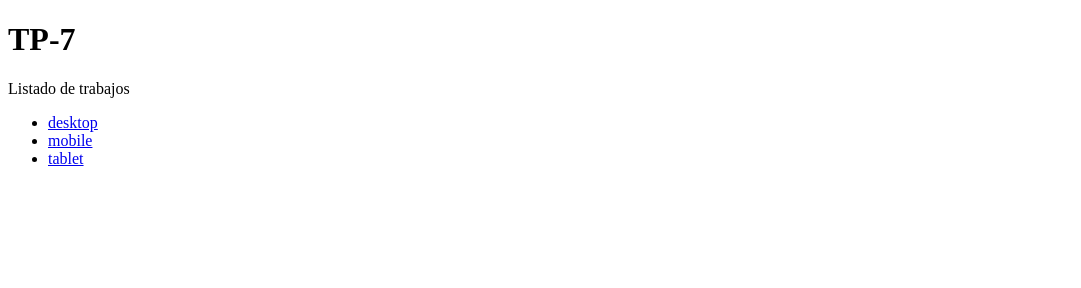
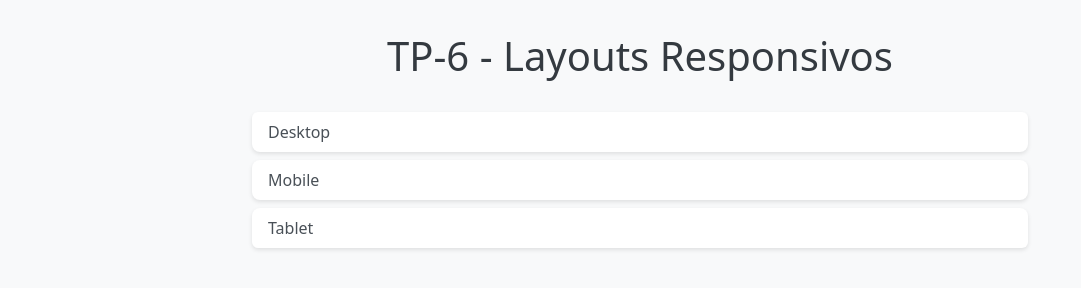
Before and after one commit to Sesuli/plataformas-moviles-entregas, a plain HTML site: page tp-7/index.html in a window 1280 px wide. Shown: the whole page, without its empty margins (0-1081 px from the left). Drawn offline with nearby package versions, Linux system fonts and the light colour scheme.

Commit message:
Update index.html

```diff
--- a/tp-7/index.html
+++ b/tp-7/index.html
@@ -1,17 +1,65 @@
 <!DOCTYPE html>
-<html lang="en">
+<html lang="es">
 <head>
     <meta charset="UTF-8">
+    <meta http-equiv="X-UA-Compatible" content="IE=edge">
     <meta name="viewport" content="width=device-width, initial-scale=1.0">
-    <title>Plataformas Moviles Entregas</title>
+    <title>TP-6 - Layouts</title>
+    <!-- Bootstrap CSS -->
+    <link href="https://cdn.jsdelivr.net/npm/bootstrap@5.3.0/dist/css/bootstrap.min.css" rel="stylesheet">
+    <style>
+        body {
+            padding: 2rem;
+            background-color: #f8f9fa;
+        }
+        .container {
+            max-width: 800px;
+        }
+        .list-group-item {
+            border: none;
+            background-color: white;
+            margin-bottom: 0.5rem;
+            border-radius: 0.5rem;
+            box-shadow: 0 2px 4px rgba(0,0,0,0.1);
+        }
+        .list-group-item:hover {
+            transform: translateY(-2px);
+            box-shadow: 0 4px 8px rgba(0,0,0,0.15);
+            transition: all 0.3s ease;
+        }
+        .list-group-item a {
+            text-decoration: none;
+            color: #495057;
+            font-weight: 500;
+        }
+        .list-group-item a:hover {
+            color: #007bff;
+        }
+        h1 {
+            color: #343a40;
+            margin-bottom: 2rem;
+            text-align: center;
+        }
+    </style>
 </head>
 <body>
-    <h1>TP-7</h1>
-     <p>Listado de trabajos</p>
-     <ul>
-       <li><a href="desktop.html">desktop</a></li>
-       <li><a href="mobile.html">mobile</a></li>
-       <li><a href="tablet.html">tablet</a></li>
+    <div class="container">
+        <h1>TP-6 - Layouts Responsivos</h1>
 
+        <div class="list-group">
+            <div class="list-group-item">
+                <a href="desktop.html">Desktop</a>
+            </div>
+            <div class="list-group-item">
+                <a href="mobile.html">Mobile</a>
+            </div>
+            <div class="list-group-item">
+                <a href="tablet.html">Tablet</a>
+            </div>
+        </div>
+    </div>
+
+    <!-- Bootstrap JS -->
+    <script src="https://cdn.jsdelivr.net/npm/bootstrap@5.3.0/dist/js/bootstrap.bundle.min.js"></script>
 </body>
 </html>
```
